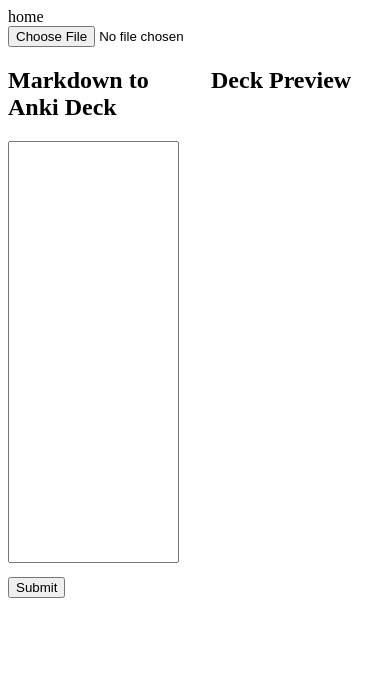
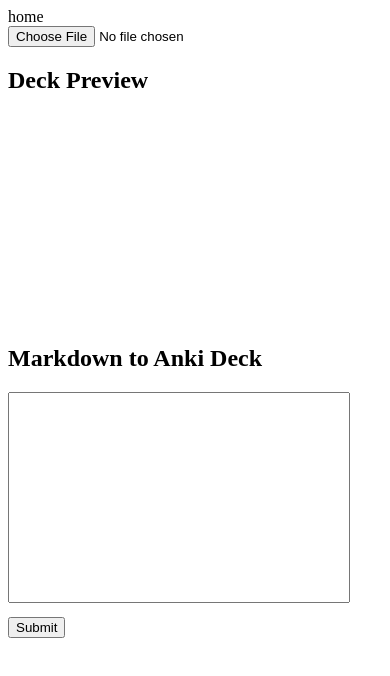
Before and after one commit to AndrewZamora/convert-to-anki-apkg, a Vue app: page / in a window 390 px wide. Shown: the top 676 px of the page. Built offline with nearby package versions, Linux system fonts and the light colour scheme; the HTML template or start-up script is replaced by a standard one.

Commit message:
Added media query for smaller screens

```diff
--- a/src/App.vue
+++ b/src/App.vue
@@ -134,4 +134,16 @@
   border-bottom: black 2px solid;
   text-align: center;
 }
+
+@media screen and (max-width: 500px){
+  .textarea-container {
+    flex-direction: column-reverse;
+  }
+  .preview {
+    height: 25vh;
+  }
+  .textarea {
+    height: 25vh;
+  }
+}
 </style>
```
